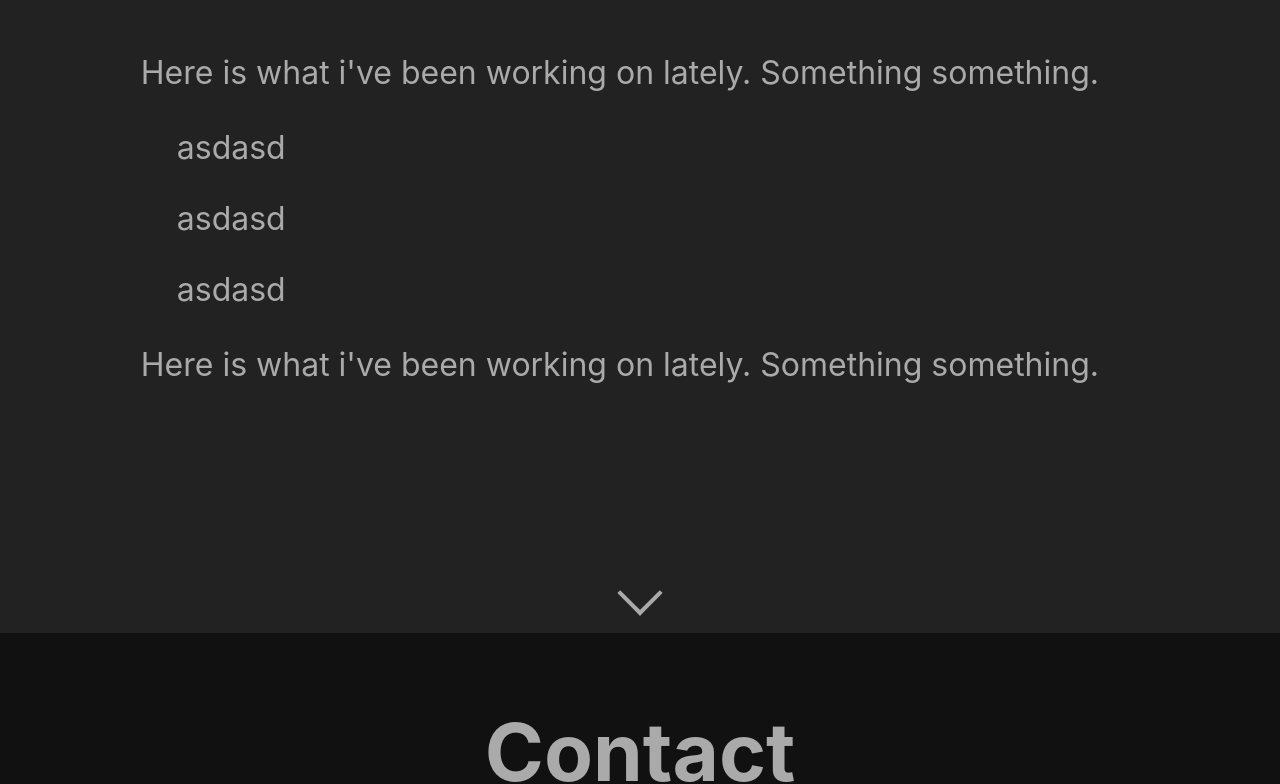
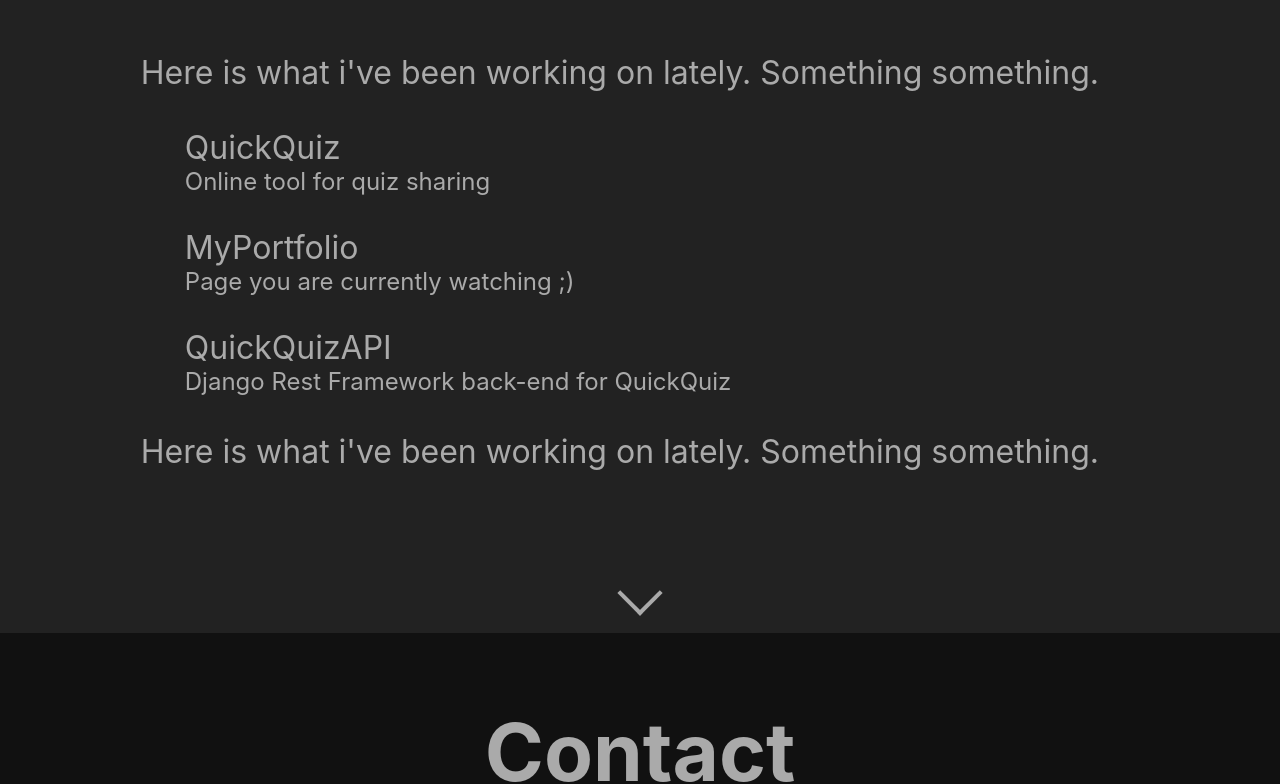
Before and after one commit to GrzegorzKazana/MyPortfolio, a React (Create React App) app: page / in a window 1280 px wide. Shown: the part 2597-3381 px from the top of the page. Built offline with nearby package versions, Linux system fonts and the light colour scheme; some icons are missing.

Commit message:
populated projects page

```diff
--- a/src/components/ProjectsPage/ProjectEntry.jsx
+++ b/src/components/ProjectsPage/ProjectEntry.jsx
@@ -1,11 +1,21 @@
 import React from "react";
 import "./ProjectsPage.css";
 
-const ProjectEntry = props => (
-  <div className="ProjectEntry">
-    <i className="devicon-javascript-plain" />
-    <span>asdasd </span>
-  </div>
+const ProjectEntry = ({ projectData: { title, description, icon, url } }) => (
+  <a
+    href={url}
+    target="_blank"
+    rel="noopener noreferrer"
+    className="ProjectLink"
+  >
+    <div className="ProjectEntry">
+      <i className={icon} />
+      <div className="ProjectEntryContent">
+        <div className="ProjectEntryTitle">{title}</div>
+        <div className="ProjectEntrySubtitle">{description}</div>
+      </div>
+    </div>
+  </a>
 );
 
 export default ProjectEntry;
--- /dev/null
+++ b/src/components/ProjectsPage/ProjectSetData.js
@@ -0,0 +1,20 @@
+export default [
+  {
+    title: "QuickQuiz",
+    description: "Online tool for quiz sharing",
+    icon: "devicon-javascript-plain",
+    url: "https://github.com/GrzegorzKazana/QuickQuiz"
+  },
+  {
+    title: "MyPortfolio",
+    description: "Page you are currently watching ;)",
+    icon: "devicon-javascript-plain",
+    url: "https://github.com/GrzegorzKazana/"
+  },
+  {
+    title: "QuickQuizAPI",
+    description: "Django Rest Framework back-end for QuickQuiz",
+    icon: "devicon-python-plain-wordmark",
+    url: "https://github.com/GrzegorzKazana/QuickQuizAPI"
+  }
+];
--- a/src/components/ProjectsPage/ProjectsPage.css
+++ b/src/components/ProjectsPage/ProjectsPage.css
@@ -11,8 +11,33 @@
   padding: 8px;
   border: 4px solid transparent;
   transition: border-color 0.2s ease;
+  display: flex;
+  flex-direction: row;
+  align-items: center;
+  justify-content: flex-start;
+}
+
+.ProjectEntry i {
+  font-size: 4rem;
+  margin: 0px 8px 0px 0px;
 }
 
 .ProjectEntry:hover {
   border-color: #aaa;
 }
+
+.ProjectLink {
+  color: inherit;
+  text-decoration: none;
+}
+
+.ProjectEntryContent {
+  display: inline-block;
+}
+
+.ProjectEntryTitle {
+}
+
+.ProjectEntrySubtitle {
+  font-size: 0.75em;
+}
--- a/src/components/ProjectsPage/ProjectsPage.jsx
+++ b/src/components/ProjectsPage/ProjectsPage.jsx
@@ -2,6 +2,7 @@ import React from "react";
 import Page from "../Common/Page";
 import "./ProjectsPage.css";
 import ProjectEntry from "./ProjectEntry";
+import projectSetData from "./ProjectSetData";
 
 const ProjectsPage = ({ inputRef, ...pageProps }) => (
   <Page
@@ -13,9 +14,10 @@ const ProjectsPage = ({ inputRef, ...pageProps }) => (
     <div>Here is what i've been working on lately. Something something.</div>
 
     <div className="ProjectsList">
-      <ProjectEntry />
-      <ProjectEntry />
-      <ProjectEntry />
+      {projectSetData &&
+        projectSetData.map((projectData, index) => (
+          <ProjectEntry key={index} projectData={projectData} />
+        ))}
     </div>
 
     <div>Here is what i've been working on lately. Something something.</div>
```
